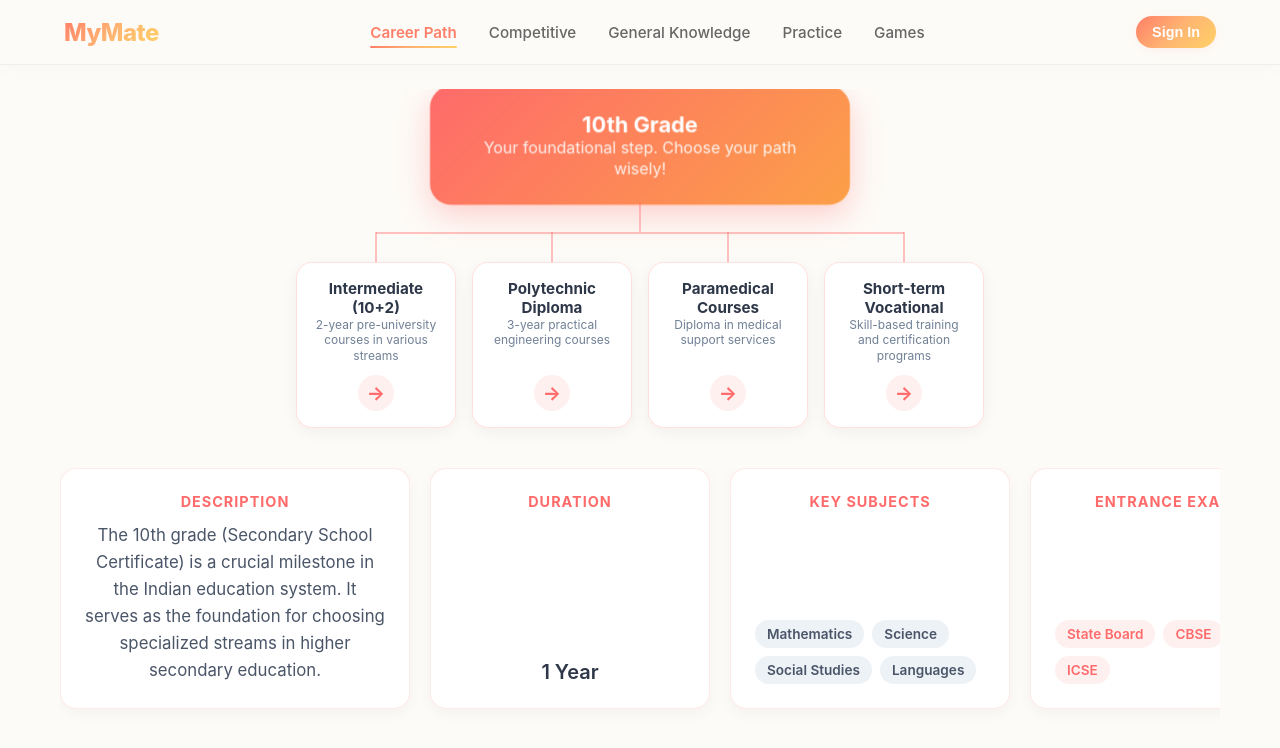
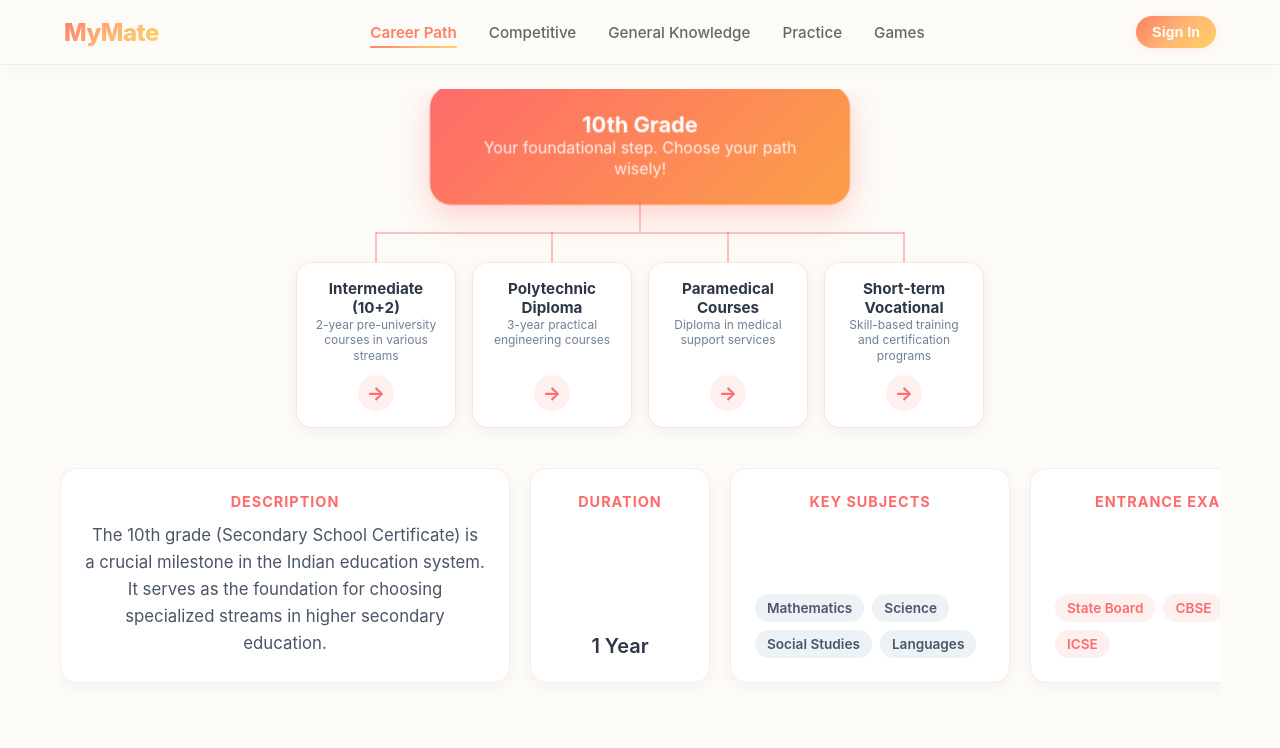
Before and after one commit to mymate01/mymate-app, a Next.js app: page /career-path in a window 1280 px wide. Shown: the top 748 px of the page. Built offline with nearby package versions, Linux system fonts and the light colour scheme.

Commit message:
style(MYM-11): adjust tile widths to optimize space for description, fees, and duration

```diff
--- a/src/components/CareerMap/CourseInfoPanel.module.css
+++ b/src/components/CareerMap/CourseInfoPanel.module.css
@@ -53,7 +53,13 @@
 }
 
 .descTile {
-  width: 350px;
+  width: 450px;
+}
+
+.smallTile {
+  width: 180px;
+  align-items: center;
+  text-align: center;
 }
 
 .tile:hover {
--- a/src/components/CareerMap/CourseInfoPanel.tsx
+++ b/src/components/CareerMap/CourseInfoPanel.tsx
@@ -21,14 +21,14 @@ export default function CourseInfoPanel({ details, title }: CourseInfoPanelProps
         )}
 
         {details.duration && (
-          <div className={styles.tile}>
+          <div className={`${styles.tile} ${styles.smallTile}`}>
             <h4>Duration</h4>
             <div className={styles.valueLarge}>{details.duration}</div>
           </div>
         )}
 
         {details.fees && (
-          <div className={styles.tile}>
+          <div className={`${styles.tile} ${styles.smallTile}`}>
             <h4>Approx. Fees</h4>
             <div className={styles.valueLarge}>{details.fees}</div>
           </div>
```
